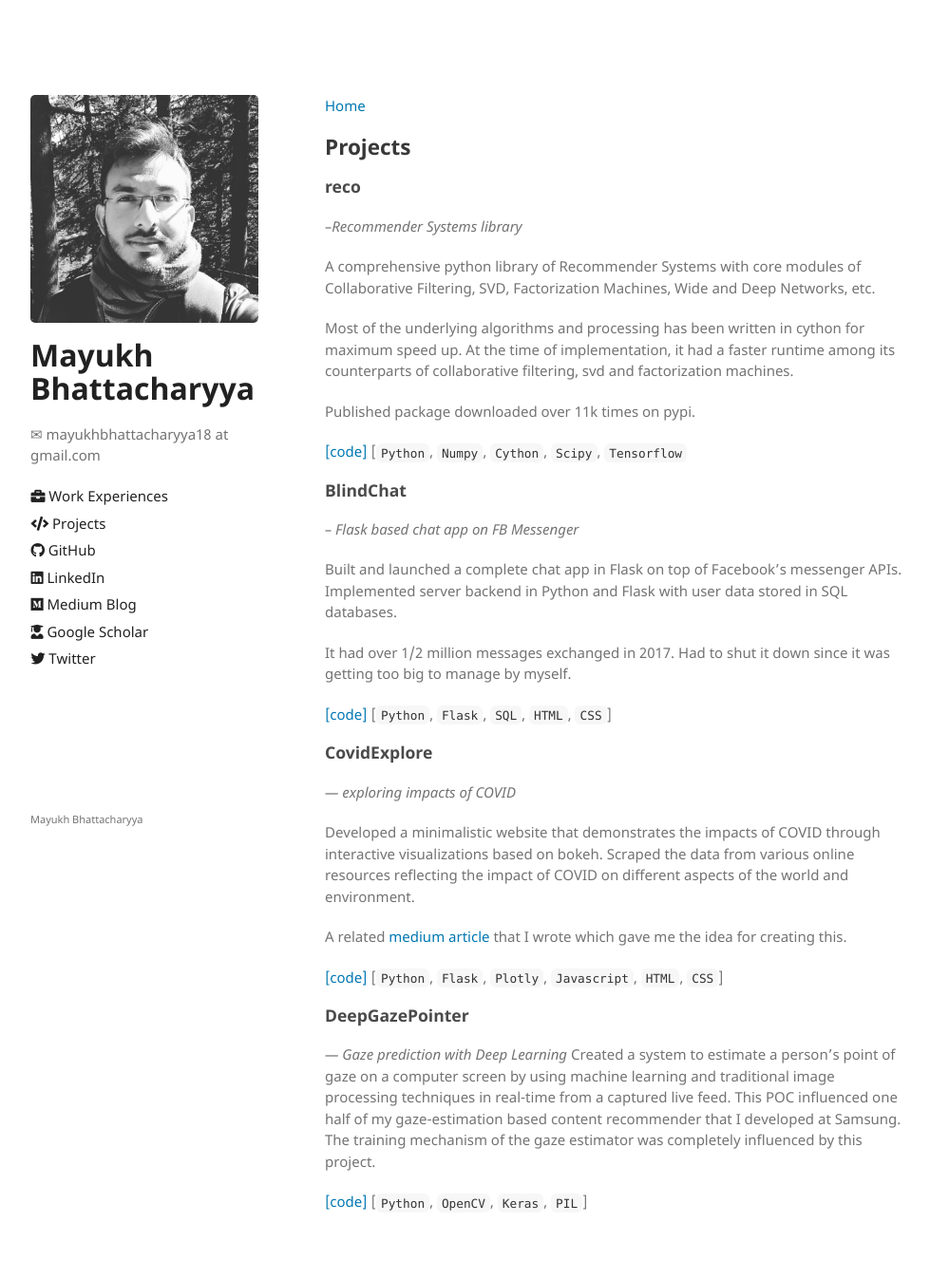
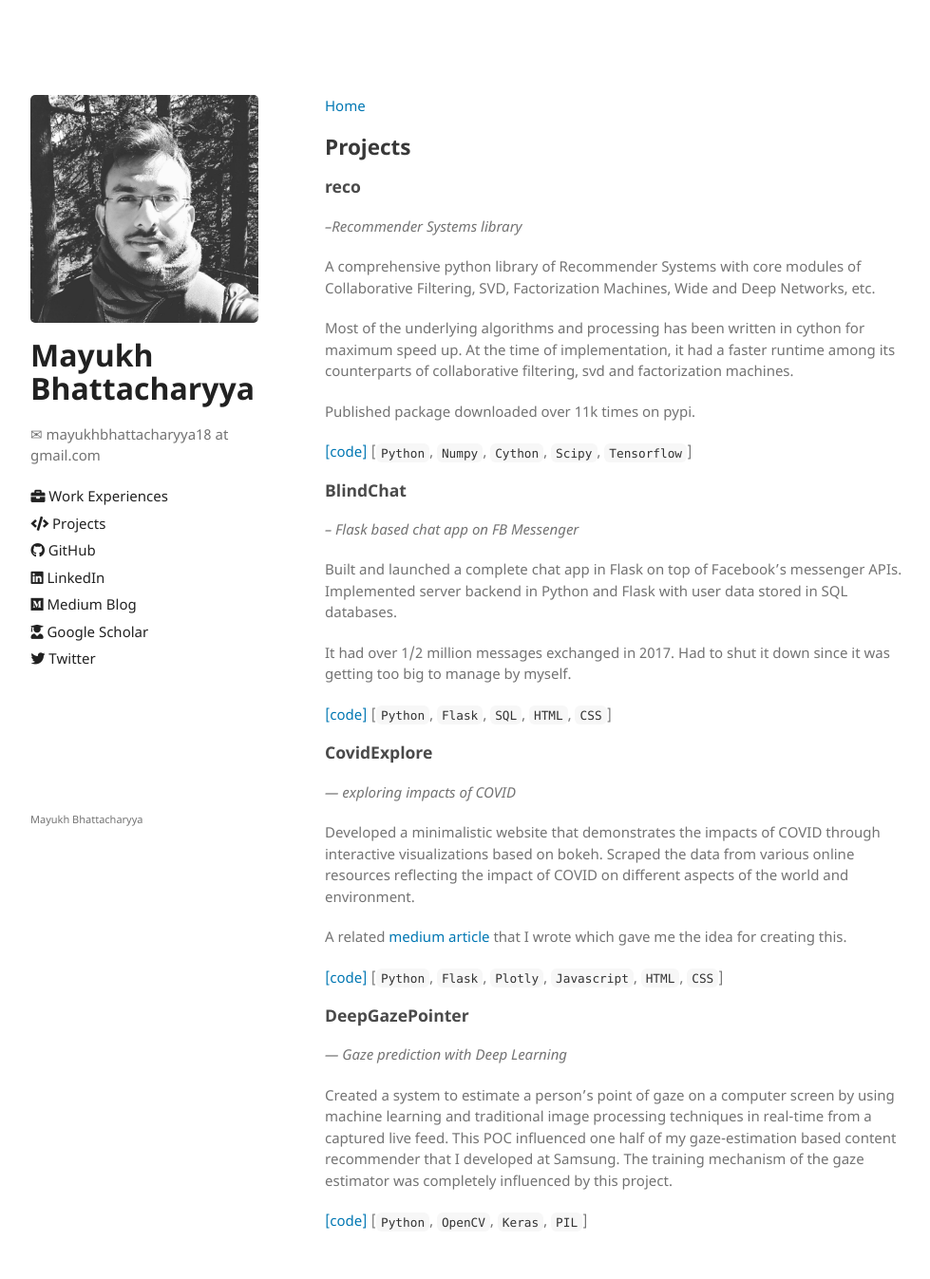
Before and after one commit to mayukh18/mayukh18.github.io, a Jekyll site: the page built from projects.md, in a window 1280 px wide. Shown: the whole page at 95% size, without its empty margins (118-1097 px from the left). Built offline with Jekyll 4.4.1, drawn with Linux system fonts in a browser that asks for light colours; the repository's description, which GitHub fills in, is left out.

Commit message:
minor typo

```diff
--- a/projects.md
+++ b/projects.md
@@ -20,7 +20,7 @@ counterparts of collaborative filtering, svd and factorization machines.
 
 Published package downloaded over 11k times on pypi.
 
-[[code]](https://github.com/mayukh18/reco) [`Python`, `Numpy`, `Cython`, `Scipy`, `Tensorflow`
+[[code]](https://github.com/mayukh18/reco) [`Python`, `Numpy`, `Cython`, `Scipy`, `Tensorflow`]
 
 
 ### BlindChat
@@ -49,6 +49,7 @@ Developed a minimalistic website that demonstrates the impacts of COVID through
 
 ### DeepGazePointer
 *— Gaze prediction with Deep Learning*
+
 Created a system to estimate a person’s point of gaze on a computer screen by using machine learning and
  traditional image processing techniques in real-time from a captured live feed. This
  POC influenced one half of my gaze-estimation based content recommender that I developed
```
